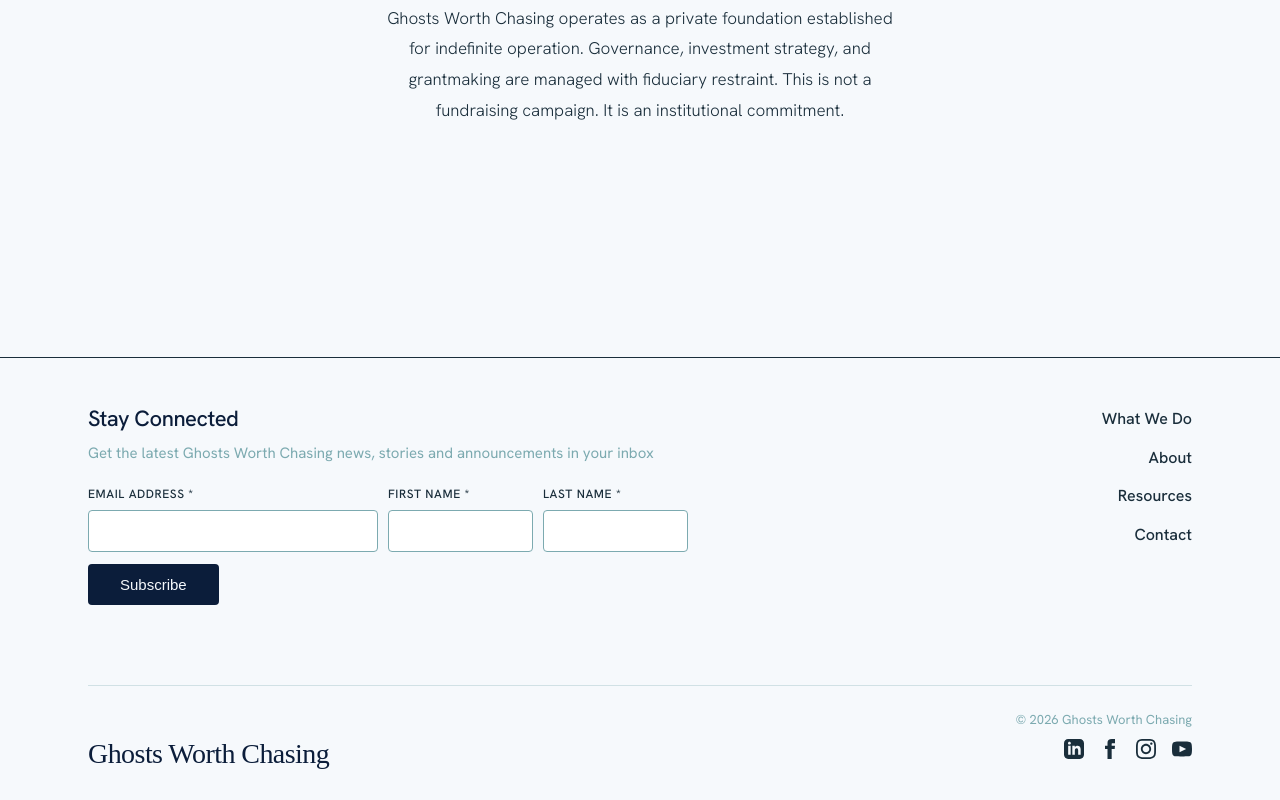
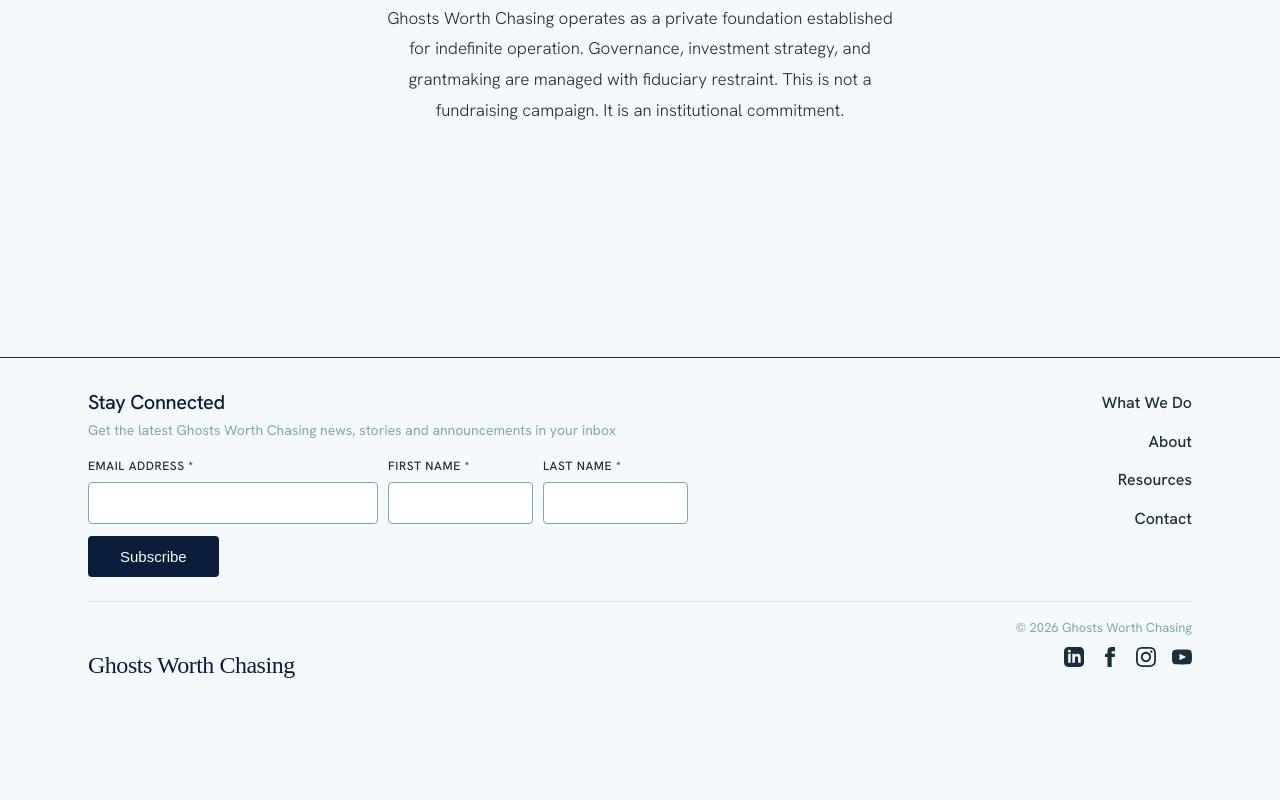
Before and after one commit to Roco41589/ghosts-worth-chasing-site, a Next.js app in the folder ghosts-redesign/: page / in a window 1280 px wide. Shown: the part 1493-2293 px from the top of the page. After the commit the page ends 2194 px from the top, so only its background shows below. Built offline with nearby package versions, Linux system fonts and the light colour scheme.

Commit message:
Update Footer.tsx

```diff
--- a/ghosts-redesign/app/components/Footer.tsx
+++ b/ghosts-redesign/app/components/Footer.tsx
@@ -34,30 +34,30 @@ export default function Footer() {
       <div style={{
         maxWidth: 'var(--max-content-width)',
         margin: '0 auto',
-        padding: '48px var(--space-md) 32px var(--space-md)',
+        padding: '32px var(--space-md) 24px var(--space-md)',
       }}>
         {/* Main Footer Content - Two Columns */}
         <div style={{
           display: 'grid',
           gridTemplateColumns: '1fr auto',
-          gap: 'var(--space-lg)',
-          marginBottom: 'var(--space-lg)',
+          gap: '32px',
+          marginBottom: '24px',
         }}>
           {/* Left Column - Newsletter Signup */}
           <div>
             <h3 style={{
-              fontSize: '22px',
+              fontSize: '20px',
               fontWeight: 500,
               color: 'var(--color-deep-navy)',
-              marginBottom: '8px',
+              marginBottom: '6px',
             }}>
               Stay Connected
             </h3>
             <p style={{
-              fontSize: '15px',
+              fontSize: '14px',
               color: 'var(--color-text-secondary)',
-              marginBottom: '20px',
-              lineHeight: 1.6,
+              marginBottom: '16px',
+              lineHeight: 1.5,
             }}>
               Get the latest Ghosts Worth Chasing news, stories and announcements in your inbox
             </p>
@@ -251,7 +251,7 @@ export default function Footer() {
         <hr style={{
           border: 'none',
           borderTop: '1px solid var(--color-border)',
-          margin: '32px 0 24px 0',
+          margin: '20px 0 16px 0',
         }} />
 
         {/* Bottom Row - Logo/Name and Copyright/Social */}
@@ -264,7 +264,7 @@ export default function Footer() {
           <div>
             <h2 style={{
               fontFamily: 'Regika, serif',
-              fontSize: '28px',
+              fontSize: '24px',
               color: 'var(--color-deep-navy)',
               margin: 0,
               lineHeight: 1,
```
